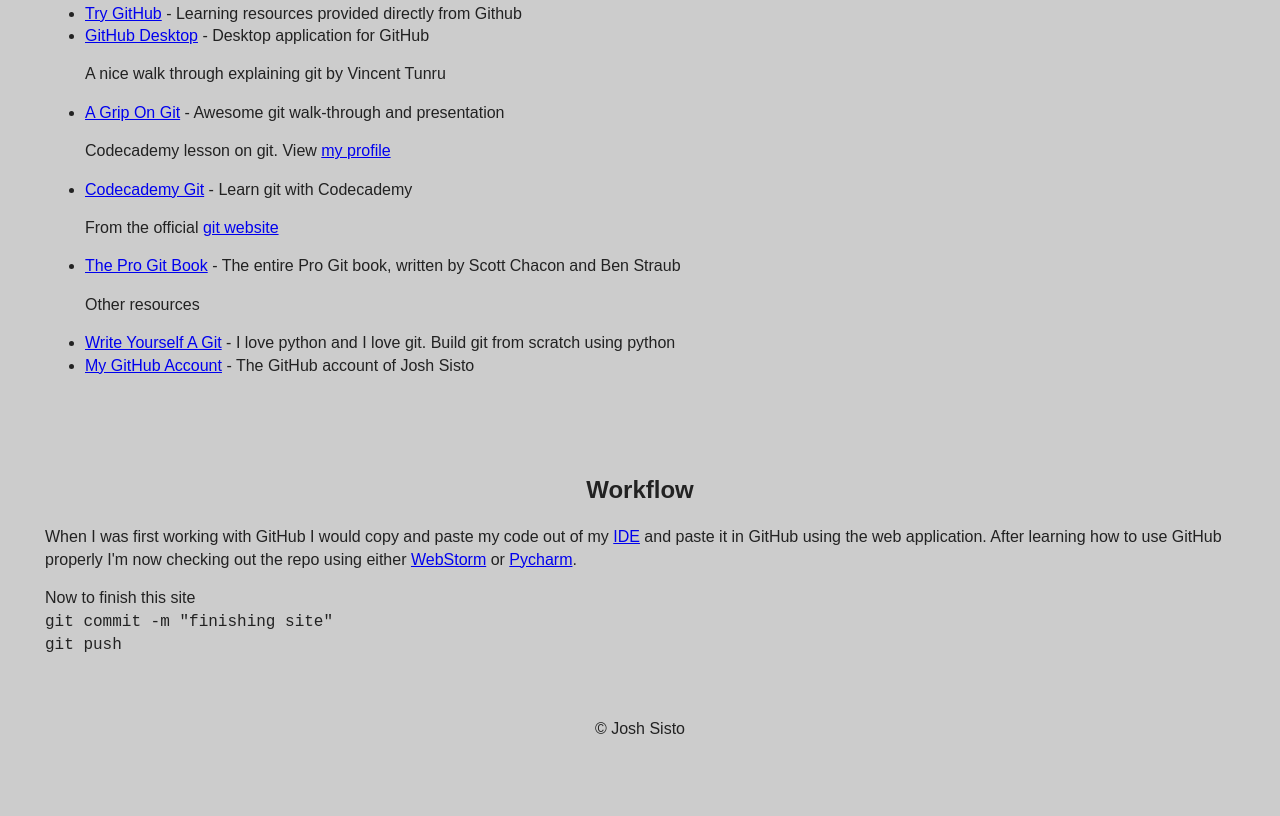
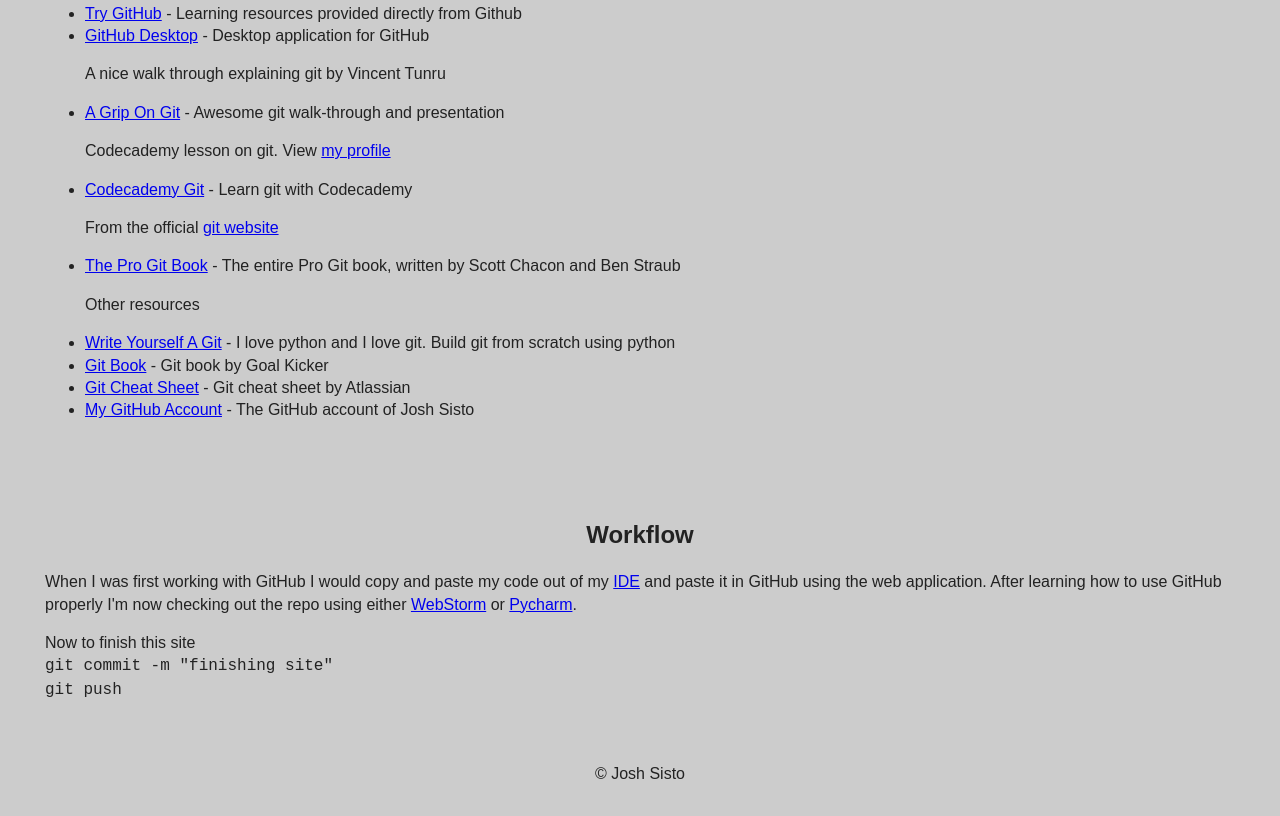
Before and after one commit to joshsisto/git, a plain HTML site: page index.html in a window 1280 px wide. Shown: the part 1986-2802 px from the top of the page. Before the commit the page ends 2758 px from the top, so only its background shows below. Drawn offline with nearby package versions, Linux system fonts and the light colour scheme.

Commit message:
Added links to resources

```diff
--- a/index.html
+++ b/index.html
@@ -95,6 +95,8 @@
                     <li><a href="https://git-scm.com/book/en/v2">The Pro Git Book</a> - The entire Pro Git book, written by Scott Chacon and Ben Straub</li>
                     <p>Other resources</p>
                     <li><a href="https://wyag.thb.lt/">Write Yourself A Git</a> - I love python and I love git. Build git from scratch using python</li>
+                    <li><a href="https://downloads.goalkicker.com/GitBook/">Git Book</a> - Git book by Goal Kicker</li>
+                    <li><a href="https://www.atlassian.com/git/tutorials/atlassian-git-cheatsheet">Git Cheat Sheet</a> - Git cheat sheet by Atlassian</li>
                     <li><a href="https://github.com/joshsisto">My GitHub Account</a> - The GitHub account of Josh Sisto</li>
                 </ul>
             </div>
```
